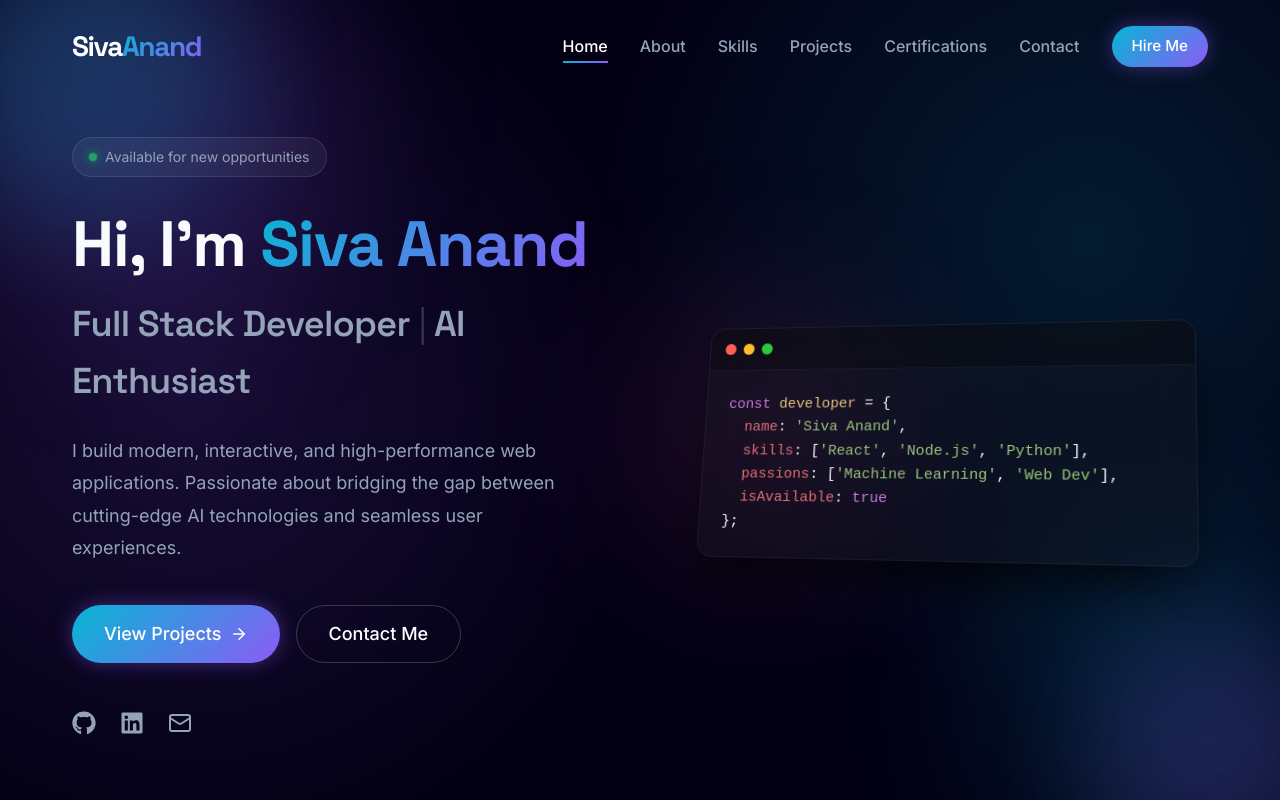
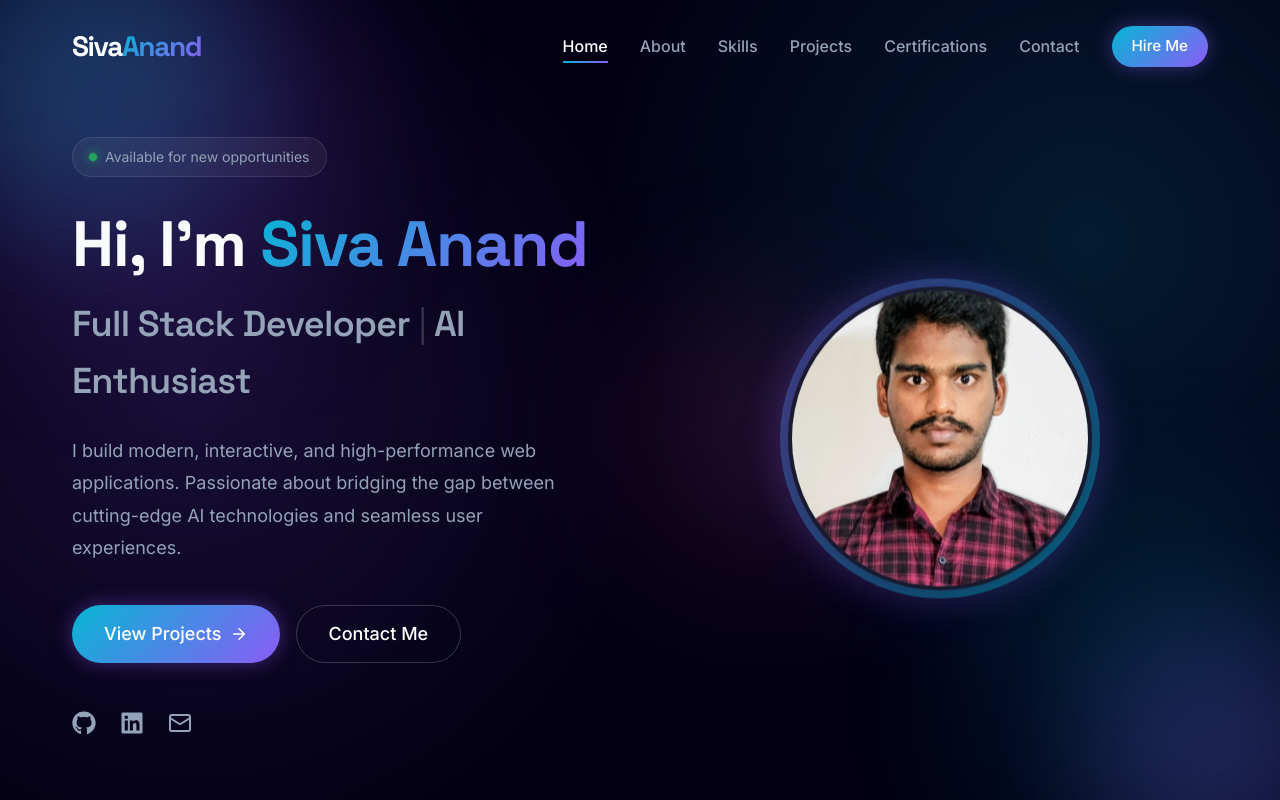
Before and after one commit to sivapothula000/portfolio, a React app: page / in a window 1280 px wide. Shown: the top 800 px of the page. Built offline with nearby package versions, Linux system fonts and the light colour scheme; the HTML template or start-up script is replaced by a standard one.

Commit message:
Certifications and home page changed

```diff
--- a/src/components/Certifications.jsx
+++ b/src/components/Certifications.jsx
@@ -5,10 +5,16 @@ import './Certifications.css';
 
 const certificationsList = [
   {
-    title: 'Hackathon First Runner Up',
-    issuer: 'National Tech Fest 2024',
-    date: 'March 2024',
-    description: 'Developed an AI-driven smart agriculture solution that won 2nd place among 50+ teams.'
+    title: 'Git/Github',
+    issuer: 'CodeChef',
+    date: 'Feb 2026',
+    description: 'Learned the basics of Git and Github'
+  },
+  {
+    title: 'Generative AI by Google Cloud',
+    issuer: 'L4G',
+    date: 'Nov 2024',
+    description: 'Gained the Generative AI skills and knowledge'
   },
   {
     title: 'AWS Certified Cloud Practitioner',
--- a/src/components/Hero.css
+++ b/src/components/Hero.css
@@ -134,60 +134,41 @@
   transform: translateY(-3px) scale(1.1);
 }
 
-/* Code visual card */
+/* Profile Image */
 .hero-visual {
   width: 100%;
   display: flex;
   justify-content: center;
-  perspective: 1000px;
+  align-items: center;
 }
 
-.hero-code-card {
-  width: 100%;
-  max-width: 500px;
-  padding: 0;
-  overflow: hidden;
-  box-shadow: 0 25px 50px -12px rgba(0, 0, 0, 0.8);
-  transform: rotateY(-10deg) rotateX(10deg);
-  transform-style: preserve-3d;
-  transition: transform 0.5s cubic-bezier(0.175, 0.885, 0.32, 1.275);
+.profile-img-container {
+  width: 320px;
+  height: 320px;
+  border-radius: 50%;
+  padding: 8px;
+  background: linear-gradient(135deg, rgba(139, 92, 246, 0.4), rgba(6, 182, 212, 0.4));
+  box-shadow: 0 0 40px rgba(139, 92, 246, 0.3), inset 0 0 20px rgba(6, 182, 212, 0.2);
+  display: flex;
+  justify-content: center;
+  align-items: center;
+  animation: float 6s ease-in-out infinite;
+  transition: transform 0.3s ease;
 }
 
-.hero-code-card:hover {
-  transform: rotateY(0deg) rotateX(0deg) translateY(-10px);
+.profile-img-container:hover {
+  transform: scale(1.05);
 }
 
-.card-header {
-  background: rgba(0, 0, 0, 0.3);
-  padding: 1rem;
-  display: flex;
-  gap: 0.5rem;
-  border-bottom: 1px solid rgba(255, 255, 255, 0.05);
+.profile-img {
+  width: 100%;
+  height: 100%;
+  object-fit: cover;
+  border-radius: 50%;
+  /* Using a dark transparent background in case the image is transparent */
+  background-color: rgba(0, 0, 0, 0.2);
+  border: 4px solid #1a1a2e; /* adjust if there's a specific dark background color variable */
 }
-
-.dot {
-  width: 12px;
-  height: 12px;
-  border-radius: 50%;
-}
-
-.dot.red { background: #ff5f56; }
-.dot.yellow { background: #ffbd2e; }
-.dot.green { background: #27c93f; }
-
-pre {
-  margin: 0;
-  padding: 1.5rem;
-  font-family: 'Fira Code', monospace;
-  font-size: 0.95rem;
-  line-height: 1.6;
-  overflow-x: auto;
-}
-
-.code-keyword { color: #c678dd; }
-.code-var { color: #e5c07b; }
-.code-prop { color: #e06c75; }
-.code-string { color: #98c379; }
 
 @media (max-width: 992px) {
   .hero-container {
--- a/src/components/Hero.jsx
+++ b/src/components/Hero.jsx
@@ -84,29 +84,15 @@ const Hero = () => {
           </motion.div>
         </div>
 
-        {/* Optional Code visual or abstract shape */}
+        {/* Profile Image */}
         <motion.div
           initial={{ opacity: 0, x: 50 }}
           animate={{ opacity: 1, x: 0 }}
           transition={{ duration: 1, delay: 0.5 }}
           className="hero-visual"
         >
-          <div className="glass-card hero-code-card">
-            <div className="card-header">
-              <div className="dot red"></div>
-              <div className="dot yellow"></div>
-              <div className="dot green"></div>
-            </div>
-            <pre>
-              <code>
-<span className="code-keyword">const</span> <span className="code-var">developer</span> = {'{'}
-<br/>  <span className="code-prop">name</span>: <span className="code-string">'Siva Anand'</span>,
-<br/>  <span className="code-prop">skills</span>: [<span className="code-string">'React'</span>, <span className="code-string">'Node.js'</span>, <span className="code-string">'Python'</span>],
-<br/>  <span className="code-prop">passions</span>: [<span className="code-string">'Machine Learning'</span>, <span className="code-string">'Web Dev'</span>],
-<br/>  <span className="code-prop">isAvailable</span>: <span className="code-keyword">true</span>
-<br/>{'}'};
-              </code>
-            </pre>
+          <div className="profile-img-container">
+            <img src="src/assets/hero1.png" alt="siva" className="profile-img" />
           </div>
         </motion.div>
       </div>
```
Also changed, not shown: src/assets/hero1.png (added).
